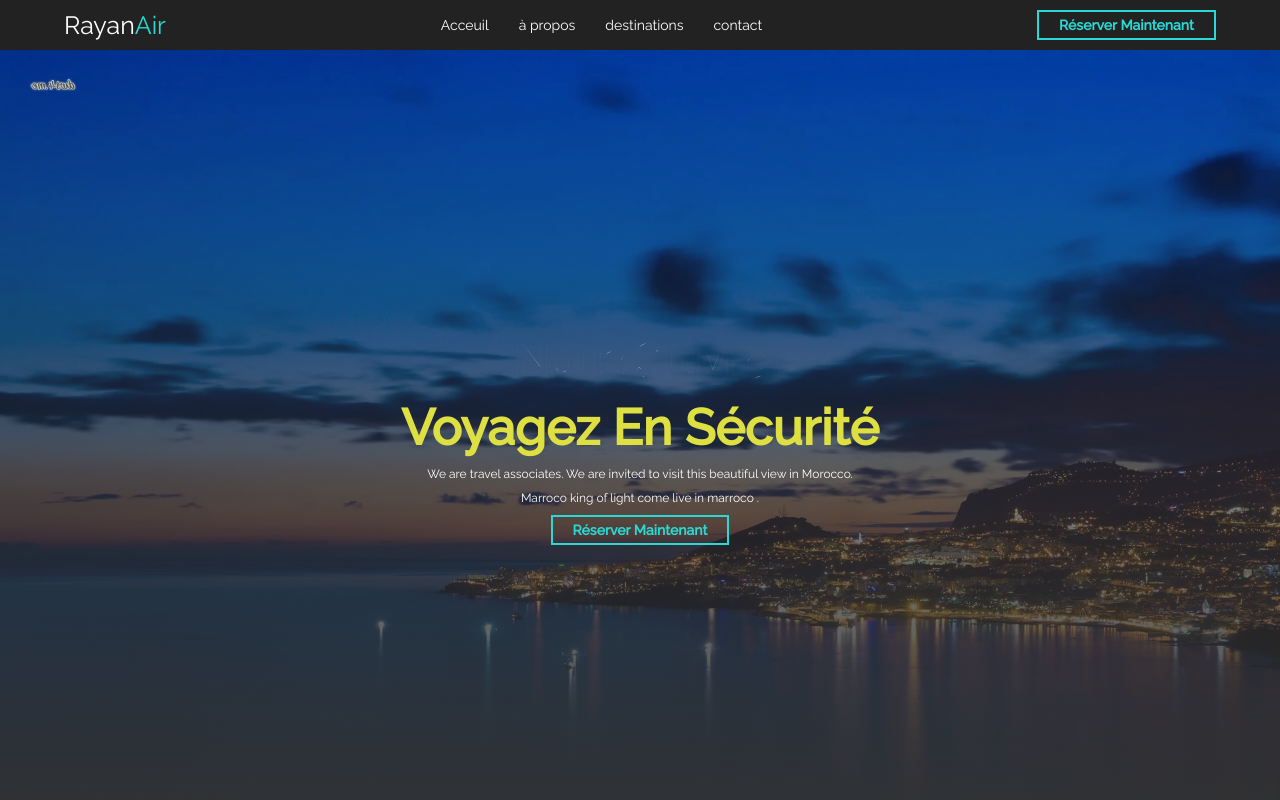
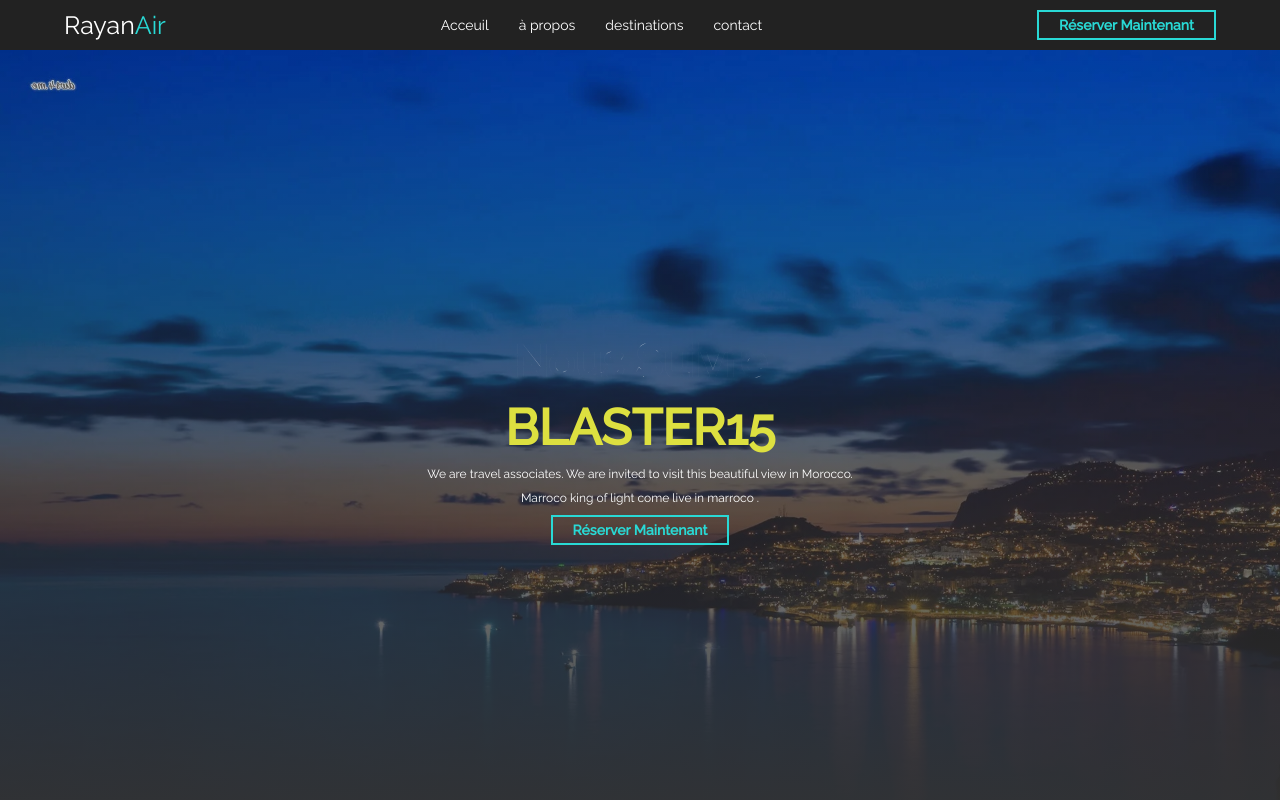
Before and after one commit to Simomahjoubi/first_website, a plain HTML site: page index.html in a window 1280 px wide. Shown: the top 800 px of the page. Drawn offline with Linux system fonts and the light colour scheme.

Commit message:
blastre15

```diff
--- a/index.html
+++ b/index.html
@@ -26,7 +26,7 @@
     <!-- acceuil section -->
     <section id="home">
         <h2> Nous suivre</h2>
-        <h4>Voyagez en Sécurité</h4>
+        <h4>BLASTER15</h4>
         <p>We are travel associates. We are invited to visit this beautiful view in Morocco.</p>
         <p>Marroco king of light come live in marroco  .</p>
         <a href="resirvation.html" class="btn-reservation home-btn">Réserver Maintenant</a>
```
